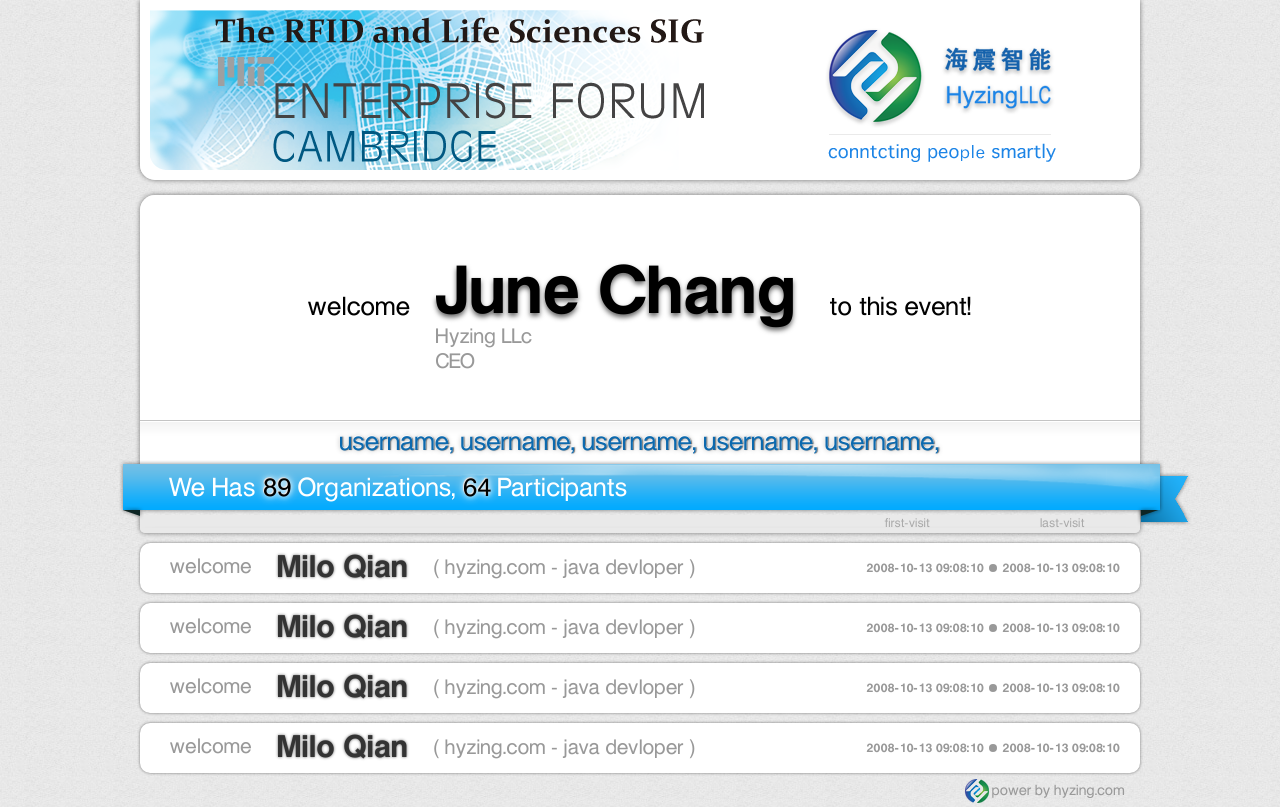
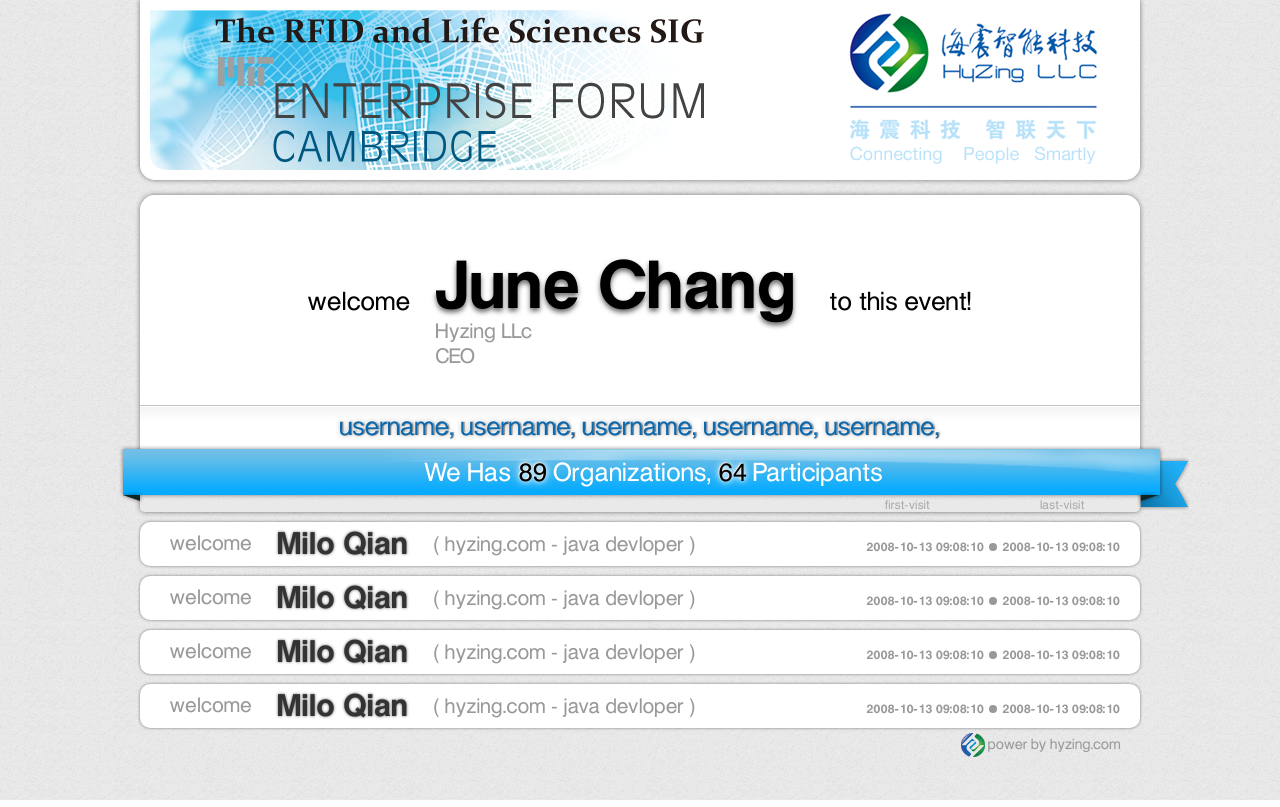
Before and after one commit to yanyaoer/demo, a PHP site: page / in a window 1280 px wide. Run offline with PHP 8.4, Linux system fonts and the light colour scheme.

Commit message:
document height & header banner modify

```diff
--- a/welcome/style.css
+++ b/welcome/style.css
@@ -52,11 +52,11 @@
 		}
         #footer {
             width: 980px;
-            margin: 0 auto;
+            margin:5px auto 0;
             font-size: 14px;
-            line-height: 32px;
+            line-height: 24px;
             text-align: right;
-            padding-right: 10px;
+            padding-right: 18px;
             color: #999;
         }
 
@@ -69,7 +69,7 @@
             font-weight:100;
             line-height: 100%;
             text-align: center;
-            padding: 20px 0 100px;
+            padding: 15px 0 90px;
 			background:#fff;
 			-webkit-border-top-left-radius: 15px;
 			-webkit-border-top-right-radius: 15px;
@@ -126,13 +126,14 @@
         .number {
             background: url(img/num-bg-blue.png) no-repeat 0 0;
             color: #fff;
+            text-align:center;
             position: relative;
             left: -21px;
 			top:-5px;
-            width: 1073px;
+            width: 1070px;
 			height:65px;
             font-weight:100;
-			padding:10px 0 0 50px;
+			padding:10px 0 0;
         }
 
 		.number span {
@@ -143,7 +144,10 @@
         .title {
             text-align: right;
             font-size: 12px;
+            height:12px;
+            line-height:12px;
             color: #aaa;
+            vertical-align:top;
             background: #e9e9e9;
 			margin-top: -25px;
             -webkit-border-bottom-left-radius: 5px;
@@ -162,7 +166,7 @@
         }
 
         #marquee .vip {
-            padding: 10px 310px 10px 30px;
+            padding: 8px 310px 6px 30px;
             text-align: left;
             color:#999;
             font-size: 20px;
@@ -170,6 +174,7 @@
             position: relative;
             -moz-border-radius: 10px;
             -webkit-border-radius: 10px;
+			-moz-box-shadow:0 0 3px rgba(0,0,0, .5);
 			-webkit-box-shadow:0 0 3px rgba(0,0,0, .5);
         }
 
```
Also changed, not shown: welcome/img/header-bg-mit.png.
